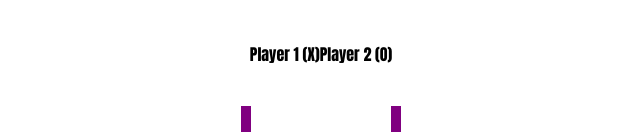
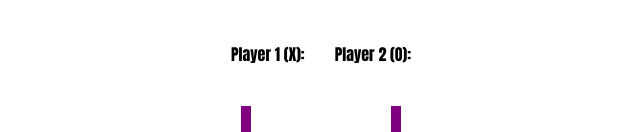
Before and after one commit to HDBarton/js-tictatoe, a plain HTML site: page index.html in a window 1280 px wide. Shown: the part 198-330 px from the top of the page, without its empty margins (319-959 px from the left). Drawn offline with Linux system fonts and the light colour scheme.

Commit message:
Add space between player names

```diff
--- a/index.html
+++ b/index.html
@@ -13,19 +13,19 @@
     <p><h3>Click a square on the gameboard to make your move.  Good luck!</h3></p>
     <p><button class="open-button" id="open-form" onclick="openPlayerBox()">CHOOSE YOUR PLAYERS</button></p>
     <div id="playerSection">
-        <div id="player1box">Player 1 (X)</div>
+        <div id="player1box">Player 1 (X): </div>
         <div id ="blank"> </div>
-        <div id="player2box">Player 2 (O)</div>
+        <div id="player2box">Player 2 (O): </div>
     </div>
     <!-- Add players pop-up form-->
     <div class="form-popup" id="add-players-form">
         <form action=""javascript:void(0);" class="form-container" id="form">
             <h2>Add Players</h2>
             <ul>
-                <li><b>Player 1 (X) --> </b>
+                <li><b>Player 1 (X): </b>
                 <input type="text" name="player1" required>
                 </li>
-                <li><b>Player 2 (O) -->  </b>
+                <li><b>Player 2 (O):  </b>
                 <input type="text" name="player2" required>
                 </li>
                 <li> <button id="close-form" onclick="closeForm()">Start the game!</button></li>
--- a/styles.css
+++ b/styles.css
@@ -23,6 +23,9 @@ h3{
     padding: 30px;
     font-weight: bolder;
     margin: 10px;
+}
+#blank{
+    width: 30px;
 }
 #gameboard{
     display: grid;
```
